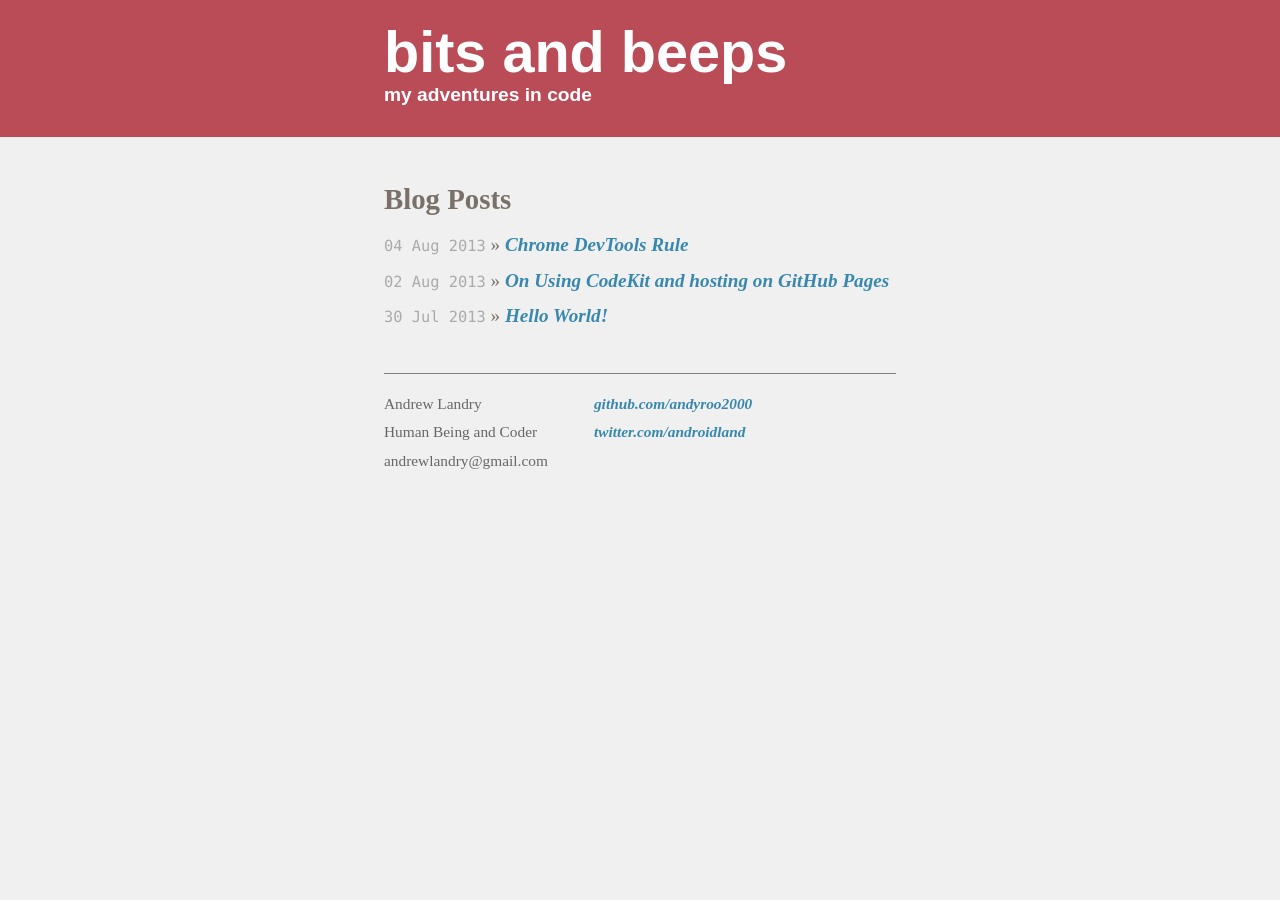
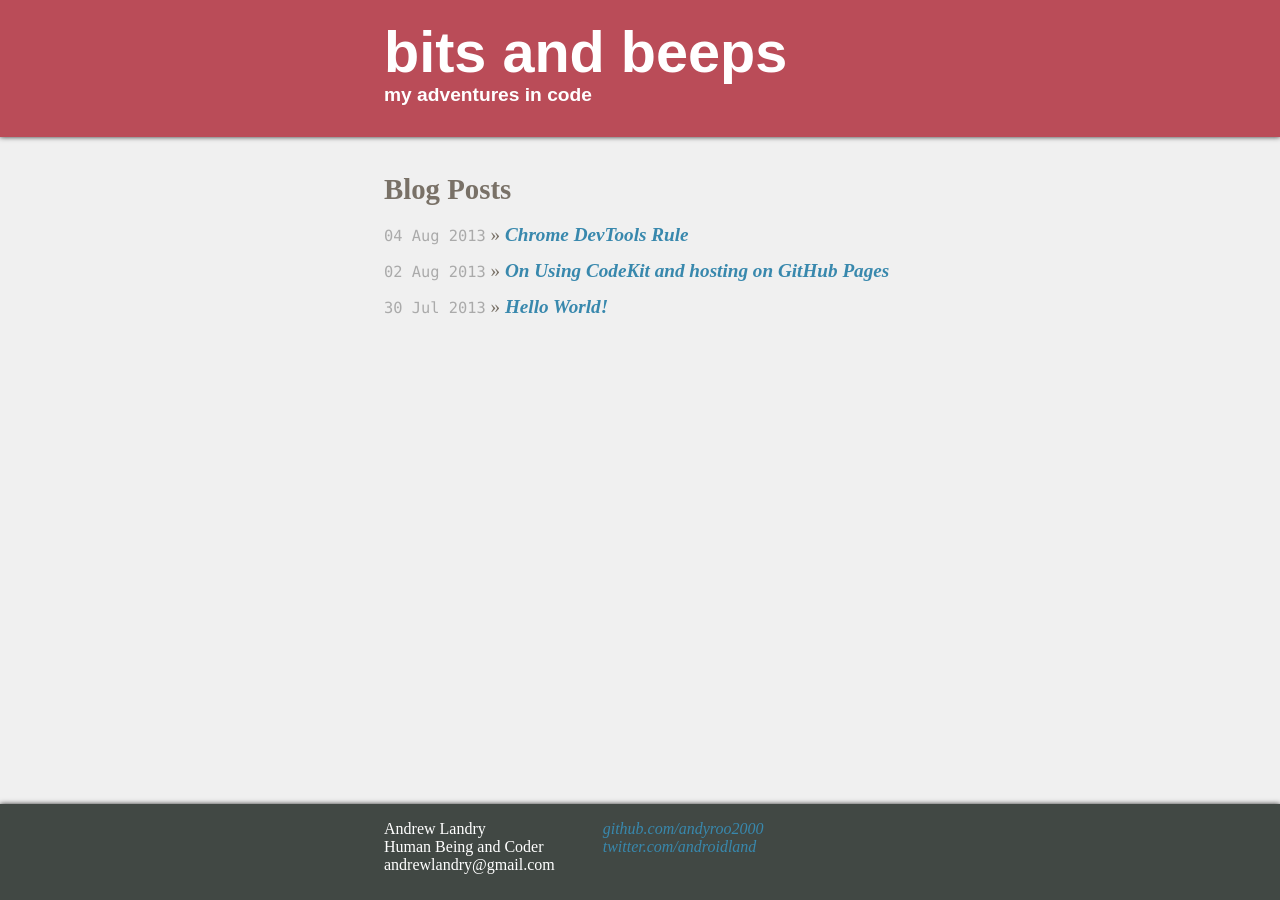
Before and after one commit to andyroo2000/andyroo2000.github.io, a Jekyll site: the page built from index.html, in a window 1280 px wide. Built offline with Jekyll 4.4.1, drawn with Linux system fonts in a browser that asks for light colours; Markdown is read by kramdown in place of the engine named in the settings.

Commit message:
Stick footer to bottom of page

```diff
--- a/_layouts/default.html
+++ b/_layouts/default.html
@@ -23,24 +23,23 @@
     <!-- Javascript to import TypeKit fonts -->
     <script type="text/javascript" src="//use.typekit.net/yed8yuc.js"></script>
     <script type="text/javascript">try{Typekit.load();}catch(e){}</script>
-
-
   </head>
   <body>
-
     <div class="container">
       <div class="site">
-
         <div id=top>
           <header>
             <h1 class="title"><a href="/">{{ site.name }}</a></h1>
             <h2 class="site-description">my adventures in code</h2>
           </header>
-            </div>
+        </div> <!-- top -->
         <div class="content">
             {{ content }}
-            </div>
-
+        </div> <!-- content -->
+        <div class="clearfooter"></div>
+      </div> <!-- site -->
+    </div> <!-- /container -->
+    <div id="bottom">
         <footer>
           <div class="contact">
             <p>
@@ -48,16 +47,14 @@
               Human Being and Coder<br />
               andrewlandry@gmail.com
             </p>
-              </div>
+          </div> <!-- contact -->
           <div class="contact">
             <p>
               <a href="https://github.com/andyroo2000">github.com/andyroo2000</a><br />
               <a href="https://twitter.com/androidland">twitter.com/androidland</a><br />
             </p>
-              </div>
+          </div> <!-- contact -->
         </footer>
-          </div>
-        </div> <!-- /container -->
-
+    </div> <!-- bottom -->
   </body>
 </html>
--- a/css/global.css
+++ b/css/global.css
@@ -2,38 +2,62 @@
  * In this file you should write your main styles. (or centralize your imports)
  * Import this file using the following HTML or equivalent:
  * <link href="/stylesheets/screen.css" media="screen, projection" rel="stylesheet" type="text/css" /> */
-/*****************************************************************************/
-/*
-/* Common
-/*
-/*****************************************************************************/
 /* Global Reset */
-/* line 8, ../scss/_main.scss */
+/* line 2, ../scss/_main.scss */
 * {
   margin: 0;
   padding: 0;
 }
 
-/* line 13, ../scss/_main.scss */
+/* line 7, ../scss/_main.scss */
 html, body {
   height: 100%;
 }
 
-/* line 15, ../scss/_main.scss */
+/* line 9, ../scss/_main.scss */
+#bottom {
+  -webkit-box-shadow: 0px 0px 5px #333333;
+  -moz-box-shadow: 0px 0px 5px #333333;
+  box-shadow: 0px 0px 5px #333333;
+  background-color: #414844;
+  width: 100%;
+  height: 6em;
+  position: relative;
+}
+
+/* line 17, ../scss/_main.scss */
+.content {
+  padding: 2em 0em 0em 0em;
+}
+
+/* line 21, ../scss/_main.scss */
+.container {
+  min-height: 100%;
+  margin-bottom: -6em;
+  position: relative;
+}
+
+/* line 27, ../scss/_main.scss */
+.clearfooter {
+  height: 6em;
+  clear: both;
+}
+
+/* line 32, ../scss/_main.scss */
 body {
   background-color: #F0F0F0;
   font-family: "freight-micro-pro",serif;
   text-align: center;
 }
 
-/* line 21, ../scss/_main.scss */
+/* line 38, ../scss/_main.scss */
 h1 {
   margin-bottom: .5em;
   font-style: normal;
   font-size: 1.5em;
 }
 
-/* line 27, ../scss/_main.scss */
+/* line 44, ../scss/_main.scss */
 p {
   margin: 1em 0;
 }
@@ -43,18 +67,18 @@ p {
 /* Home
 /*
 /*****************************************************************************/
-/* line 35, ../scss/_main.scss */
+/* line 52, ../scss/_main.scss */
 ul.posts {
   list-style-type: none;
   margin-bottom: 2em;
 }
 
-/* line 40, ../scss/_main.scss */
+/* line 57, ../scss/_main.scss */
 ul.posts li {
   line-height: 1.75em;
 }
 
-/* line 44, ../scss/_main.scss */
+/* line 61, ../scss/_main.scss */
 ul.posts span {
   color: #aaa;
   font-family: Monaco, "Courier New", monospace;
@@ -66,16 +90,15 @@ ul.posts span {
 /* Site
 /*
 /*****************************************************************************/
-/* line 56, ../scss/_main.scss */
+/* line 73, ../scss/_main.scss */
 .site {
   font-size: 1.2em;
   text-align: left;
-  margin: 0em auto 2em;
   line-height: 1.5em;
   color: #797167;
 }
 
-/* line 64, ../scss/_main.scss */
+/* line 80, ../scss/_main.scss */
 a {
   color: #3888AD;
   text-decoration: none;
@@ -87,26 +110,29 @@ a {
   transition-duration: 0.4s;
 }
 
-/* line 72, ../scss/_main.scss */
+/* line 88, ../scss/_main.scss */
 a:hover {
   color: black;
   background-color: #F5E498;
 }
 
-/* line 77, ../scss/_main.scss */
+/* line 93, ../scss/_main.scss */
 #top {
   background-color: #BA4C58;
   padding: 2em 0em 0.4em 0em;
+  -webkit-box-shadow: 0px 0px 5px #333333;
+  -moz-box-shadow: 0px 0px 5px #333333;
+  box-shadow: 0px 0px 5px #333333;
 }
 
-/* line 86, ../scss/_main.scss */
+/* line 99, ../scss/_main.scss */
 header h1.title {
   display: inline-block;
   margin-bottom: 0em;
   font-size: 3em;
 }
 
-/* line 92, ../scss/_main.scss */
+/* line 105, ../scss/_main.scss */
 header h2.site-description {
   font-family: "anonymous-pro",sans-serif;
   font-size: 1em;
@@ -114,7 +140,7 @@ header h2.site-description {
   color: #fff;
 }
 
-/* line 99, ../scss/_main.scss */
+/* line 112, ../scss/_main.scss */
 header h1.title a {
   font-family: "anonymous-pro",sans-serif;
   font-weight: bold;
@@ -124,31 +150,20 @@ header h1.title a {
   padding: 0;
 }
 
-/* line 111, ../scss/_main.scss */
+/* line 121, ../scss/_main.scss */
 footer {
-  font-size: 80%;
-  color: #666;
-  border-top: 1px solid gray;
-  margin-top: 2em;
-  overflow: hidden;
+  color: #fff;
+  text-align: left;
+}
+/* line 124, ../scss/_main.scss */
+footer a:link {
+  font-weight: normal;
 }
 
-/* line 119, ../scss/_main.scss */
+/* line 129, ../scss/_main.scss */
 footer .contact {
   float: left;
   margin-right: 3em;
-}
-
-/* line 124, ../scss/_main.scss */
-footer .rss {
-  margin-top: 1.1em;
-  margin-right: -.2em;
-  float: right;
-}
-
-/* line 130, ../scss/_main.scss */
-footer .rss img {
-  border: 0;
 }
 
 /*****************************************************************************/
@@ -157,57 +172,52 @@ footer .rss img {
 /*
 /*****************************************************************************/
 /* standard */
-/* line 141, ../scss/_main.scss */
+/* line 142, ../scss/_main.scss */
 article pre {
   border: 1px solid #ddd;
   background-color: #eef;
   padding: 0 .4em;
 }
 
-/* line 147, ../scss/_main.scss */
+/* line 148, ../scss/_main.scss */
 article ul, article ol {
   margin-left: 1.35em;
 }
 
-/* line 151, ../scss/_main.scss */
+/* line 152, ../scss/_main.scss */
 article code {
   border: 1px solid #ddd;
   background-color: #eef;
   padding: 0 .2em;
 }
 
-/* line 157, ../scss/_main.scss */
+/* line 158, ../scss/_main.scss */
 article pre code {
   border: none;
 }
 
 /* terminal */
-/* line 162, ../scss/_main.scss */
+/* line 163, ../scss/_main.scss */
 article pre.terminal {
   border: 1px solid #000;
   background-color: #333;
   color: #FFF;
 }
 
-/* line 168, ../scss/_main.scss */
+/* line 169, ../scss/_main.scss */
 article pre.terminal code {
   background-color: #333;
 }
 
-/* line 172, ../scss/_main.scss */
+/* line 173, ../scss/_main.scss */
 article {
   padding: 0 0 1.5em 0;
   border-bottom: 1px solid gray;
 }
 
-/* line 177, ../scss/_main.scss */
-.content {
-  padding: 2.5em 0em 0em 0em;
-}
-
 /* MEDIA QUERIES-------- */
 @media screen and (min-width: 1271px) {
-  /* line 185, ../scss/_main.scss */
+  /* line 184, ../scss/_main.scss */
   .content, header, footer {
     width: 40%;
     margin-left: auto;
@@ -215,7 +225,7 @@ article {
   }
 }
 @media screen and (max-width: 1270px) {
-  /* line 193, ../scss/_main.scss */
+  /* line 192, ../scss/_main.scss */
   .content, header, footer {
     margin-left: auto;
     margin-right: auto;
@@ -223,38 +233,38 @@ article {
   }
 }
 @media screen and (max-width: 1050px) {
-  /* line 201, ../scss/_main.scss */
+  /* line 200, ../scss/_main.scss */
   .content, header, footer {
     width: 57%;
   }
 }
 @media screen and (max-width: 950px) {
-  /* line 207, ../scss/_main.scss */
+  /* line 206, ../scss/_main.scss */
   .content, header, footer {
     width: 68%;
   }
 }
 @media screen and (max-width: 750px) {
-  /* line 213, ../scss/_main.scss */
+  /* line 212, ../scss/_main.scss */
   .content, header, footer {
     width: 75%;
   }
 }
 @media screen and (max-width: 550px) {
-  /* line 219, ../scss/_main.scss */
+  /* line 218, ../scss/_main.scss */
   .content, header, footer {
     width: 85%;
   }
 }
 @media screen and (max-width: 480px) {
-  /* line 225, ../scss/_main.scss */
+  /* line 224, ../scss/_main.scss */
   .content, header, footer {
     width: 95%;
   }
 }
-/* Font-size change for title */
+/* Font-size change for title for small screens */
 @media screen and (max-width: 615px) {
-  /* line 234, ../scss/_main.scss */
+  /* line 233, ../scss/_main.scss */
   header h1.title {
     font-size: 2em;
   }
--- a/scss/global.scss
+++ b/scss/global.scss
@@ -4,4 +4,5 @@
  * <link href="/stylesheets/screen.css" media="screen, projection" rel="stylesheet" type="text/css" /> */
 
 @import "compass/css3";
+@import "compass/layout/sticky-footer";
 @import "main";
```
Also changed, not shown: scss/_main.scss (+31 -32 lines). Lines whose indentation alone changed are shown as unchanged.
